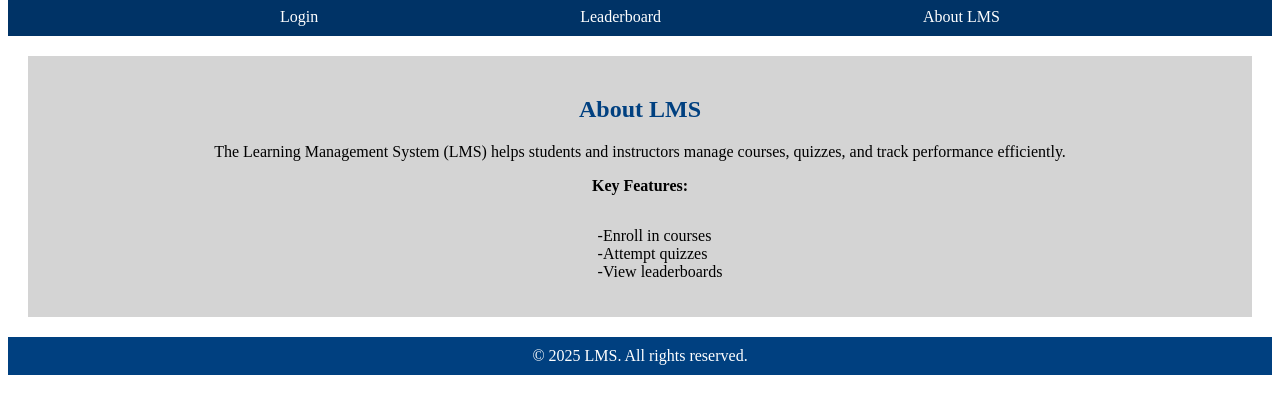
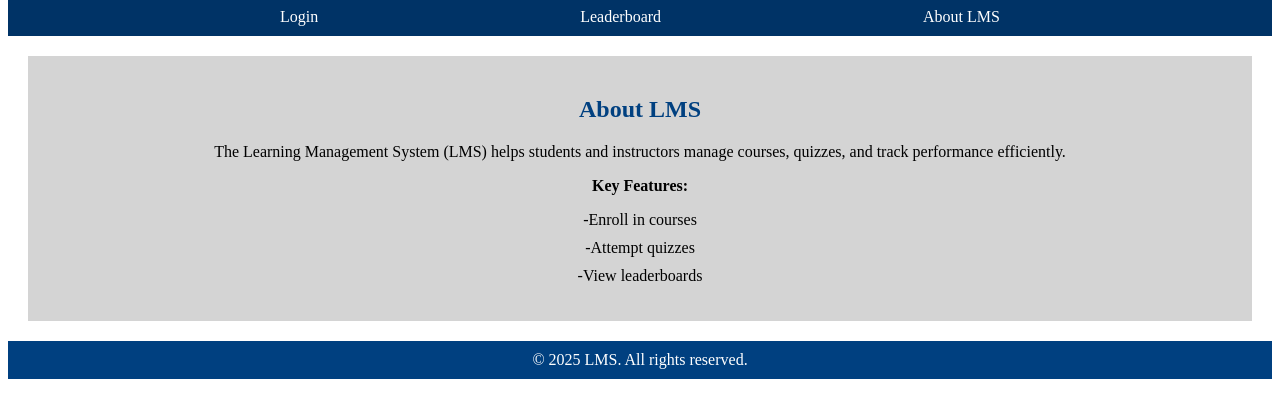
Before and after one commit to Munch42/ENSF381-Assignment-2, a plain HTML site: page index.html in a window 1280 px wide. Shown: the part 150-568 px from the top of the page. Drawn offline with Linux system fonts and the light colour scheme.

Commit message:
fixed the list in homepage

```diff
--- a/styles.css
+++ b/styles.css
@@ -46,14 +46,15 @@ footer {
 #about ul {
     list-style-position: inside;
     list-style-type: "-";
-    display:inline-block;
-    text-align: left;
+    padding-left: 0px;
+    margin-top: 10px;
 }
 
-/* #about li {
+ #about li {
     text-align: center;
+    margin-bottom: 10px;
 }
-*/
+
 
 #login {
     display: flex;
```
